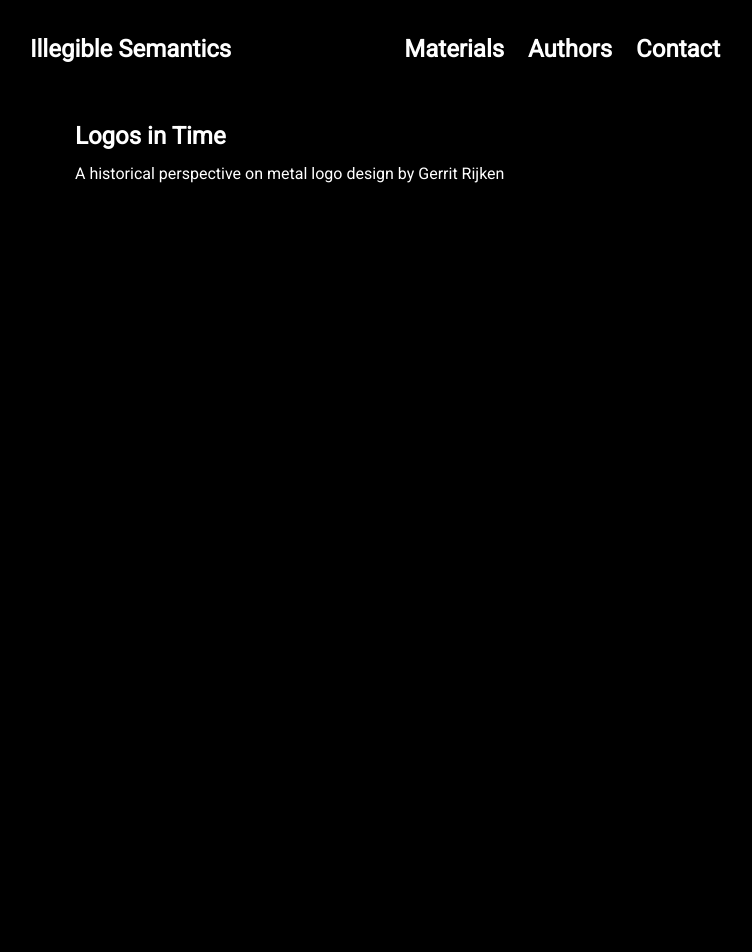
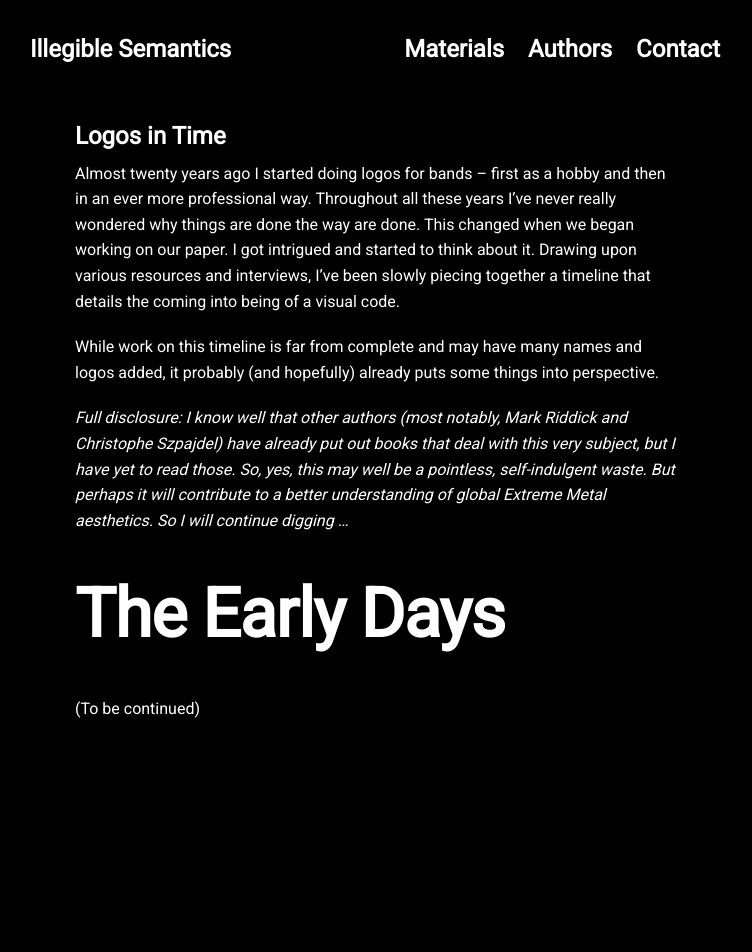
Before and after one commit to Noeska/illegiblesemantics, a Jekyll site: the page built from projects/proj-5.md, in a window 1280 px wide. Shown: the whole page, without its empty margins (265-1017 px from the left). Built offline with Jekyll 4.4.1, drawn with Linux system fonts in a browser that asks for light colours; nearby versions of some CDN libraries; before the commit the page ends 900 px from its top, so only the background shows below that.

Commit message:
Timeline

```diff
--- a/projects/proj-5.md
+++ b/projects/proj-5.md
@@ -2,4 +2,13 @@
 layout: post
 title: 'Logos in Time'
 ---
-A historical perspective on metal logo design by Gerrit Rijken
+<!-- A historical perspective on metal logo design by Gerrit Rijken -->
+
+Almost twenty years ago I started doing logos for bands -- first as a hobby and then in an ever more professional way. Throughout all these years I've never really wondered why things are done the way are done. This changed when we began working on our paper. I got intrigued and started to think about it. Drawing upon various resources and interviews, I've been slowly piecing together a timeline that details the coming into being of a visual code.
+
+While work on this timeline is far from complete and may have many names and logos added, it probably (and hopefully) already puts some things into perspective.
+
+*Full disclosure: I know well that other authors (most notably, Mark Riddick and Christophe Szpajdel) have already put out books that deal with this very subject, but I have yet to read those. So, yes, this may well be a pointless, self-indulgent waste. But perhaps it will contribute to a better understanding of global Extreme Metal aesthetics. So I will continue digging ...*
+
+# The Early Days
+(To be continued)
```
Also changed, not shown: projects/proj-2.md (+6 -7 lines).
